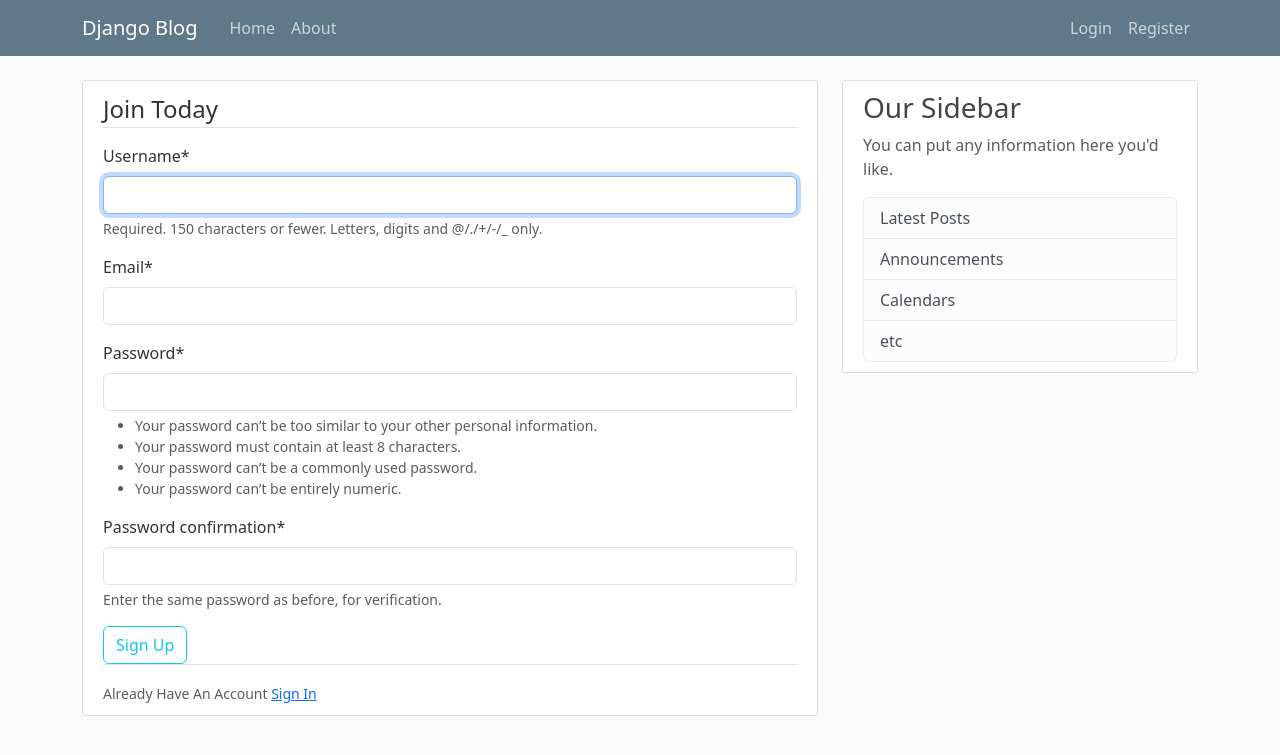
After one commit to Sagar-Raturi/django-project, a Django app: page /register/ in a window 1280 px wide. The commit adds this page. Shown: the top 755 px of the page. Run offline with Django 5.2, Linux system fonts and the light colour scheme; some libraries are stand-ins or nearby versions.

Commit message:
Add Registration form

```diff
--- a/django_project/blog/templates/blog/base.html
+++ b/django_project/blog/templates/blog/base.html
@@ -44,6 +44,13 @@
 	<main role="main" class="container">
 		<div class="row">
 			<div class="col-md-8">
+				{% if messages %}
+					{% for message in messages %}
+						<div class="alert alert-{{ message.tags }}">
+						{{ message }}
+						</div>
+					{% endfor %}
+				{% endif %}
 				{% block content %}{% endblock %}
 			</div>
 
--- a/django_project/django_project/settings.py
+++ b/django_project/django_project/settings.py
@@ -38,6 +38,9 @@ INSTALLED_APPS = [
     'django.contrib.messages',
     'django.contrib.staticfiles',
     'blog.apps.BlogConfig',
+    'users.apps.UsersConfig',
+    'crispy_forms',
+    'crispy_bootstrap5',
 ]
 
 MIDDLEWARE = [
@@ -121,3 +124,6 @@ STATIC_URL = 'static/'
 # https://docs.djangoproject.com/en/5.2/ref/settings/#default-auto-field
 
 DEFAULT_AUTO_FIELD = 'django.db.models.BigAutoField'
+
+CRISPY_ALLOWED_TEMPLATE_PACKS = 'bootstrap5'
+CRISPY_TEMPLATE_PACK = 'bootstrap5'
--- a/django_project/django_project/urls.py
+++ b/django_project/django_project/urls.py
@@ -16,9 +16,13 @@ Including another URLconf
 """
 from django.contrib import admin
 from django.urls import path, include
-
+from users import views as user_views
+from django.contrib.auth import views as auth_views
 
 urlpatterns = [
     path('admin/', admin.site.urls),
     path('', include('blog.urls')),
+    path('register/', user_views.register, name='register'),
+    path('login/', auth_views.LoginView.as_view(), name='login'),
+    path('logout/', auth_views.LogoutView.as_view(), name='logout'),
 ]
--- /dev/null
+++ b/django_project/users/forms.py
@@ -0,0 +1,10 @@
+from django import forms
+from django.contrib.auth.models import User
+from django.contrib.auth.forms import UserCreationForm
+
+class UserRegisterForm(UserCreationForm):
+	email = forms.EmailField()
+
+	class Meta:
+		model = User
+		fields = ['username', 'email', 'password1', 'password2']
--- /dev/null
+++ b/django_project/users/templates/users/register.html
@@ -0,0 +1,22 @@
+{% extends "blog/base.html" %}
+{% load crispy_forms_tags %}
+{% block content %}
+	<div class="content-section">
+		<form method="POST">
+			{% csrf_token %}
+			<fieldset class="form-group">
+				<legend class="border-bottom mb-3">Join Today</legend>
+				{{ form|crispy }}
+			</fieldset>
+			<div class="form-group">
+				<button class="btn btn-outline-info" type="submit">Sign Up</button>
+			</div>
+		</form>
+
+		<div class="border-top pt-3">
+			<small class="text-muted">
+				Already Have An Account <a class="ml-2" href="#">Sign In</a>
+			</small>
+		</div>
+	</div>
+{% endblock content %}
--- a/django_project/users/views.py
+++ b/django_project/users/views.py
@@ -1,3 +1,16 @@
-from django.shortcuts import render
+from django.shortcuts import render, redirect
+from django.contrib.auth.forms import UserCreationForm
+from django.contrib import messages
+from .forms import UserRegisterForm
 
-# Create your views here.
+def register(request):
+	if request.method == 'POST':
+		form = UserRegisterForm(request.POST)
+		if form.is_valid():
+			form.save()
+			username = form.cleaned_data.get('username')
+			messages.success(request, f'Account created for {username}!')
+			return redirect('blog-home')
+	else:
+		form = UserRegisterForm()
+	return render(request, 'users/register.html', {'form': form})
```
